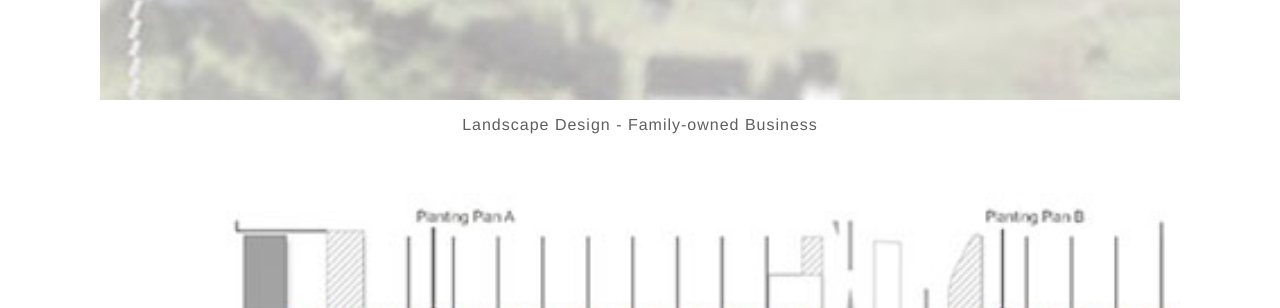
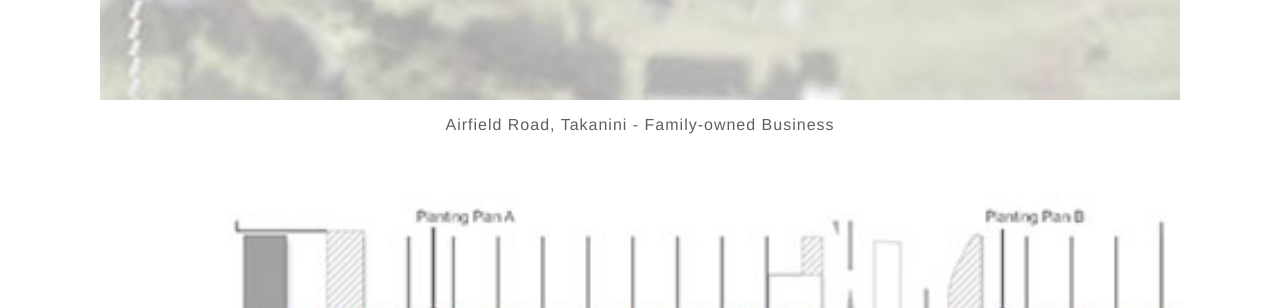
Before and after one commit to Geasssoul/blog, a Jekyll site: the page built from landscape/index.md, in a window 1280 px wide and 900 px high, scrolled down 1984 px. Shown: the part 144-452 px from the top of the window. Built offline with Jekyll 4.4.1, drawn with Linux system fonts in a browser that asks for light colours.

Commit message:
Update 2024-09-30-la.md

```diff
--- a/_posts/la/2024-09-30-la.md
+++ b/_posts/la/2024-09-30-la.md
@@ -7,7 +7,7 @@ meta:
   keywords: "landscape design"
 
 project:
-  title: "Landscape Design - Family-owned Business"
+  title: "Airfield Road, Takanini - Family-owned Business"
   type: "Landscape Design"
   program: "AutoCAD, Photoshop, Indesign, SketchUp, Lumion"
   loca: Auckland
```
